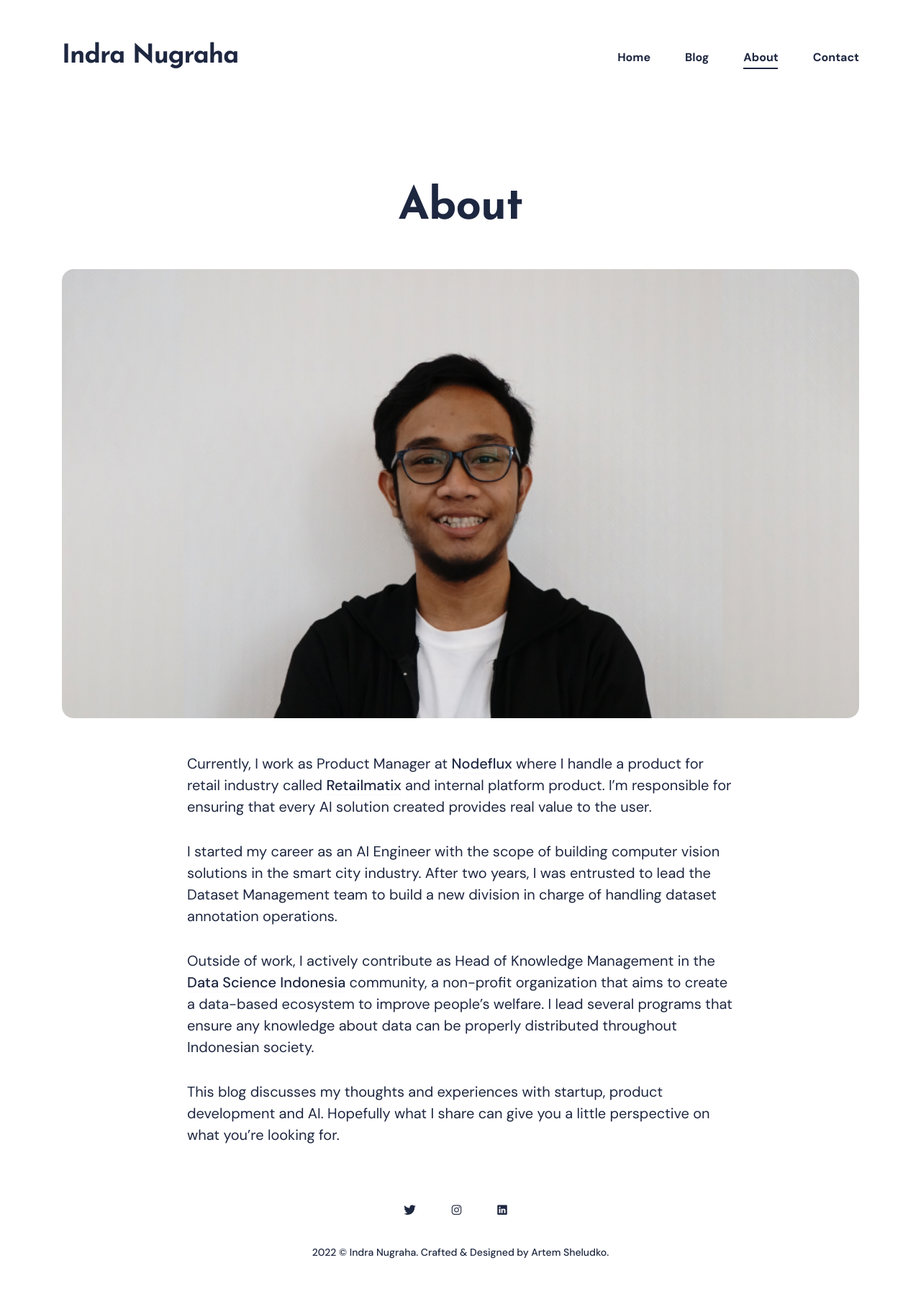
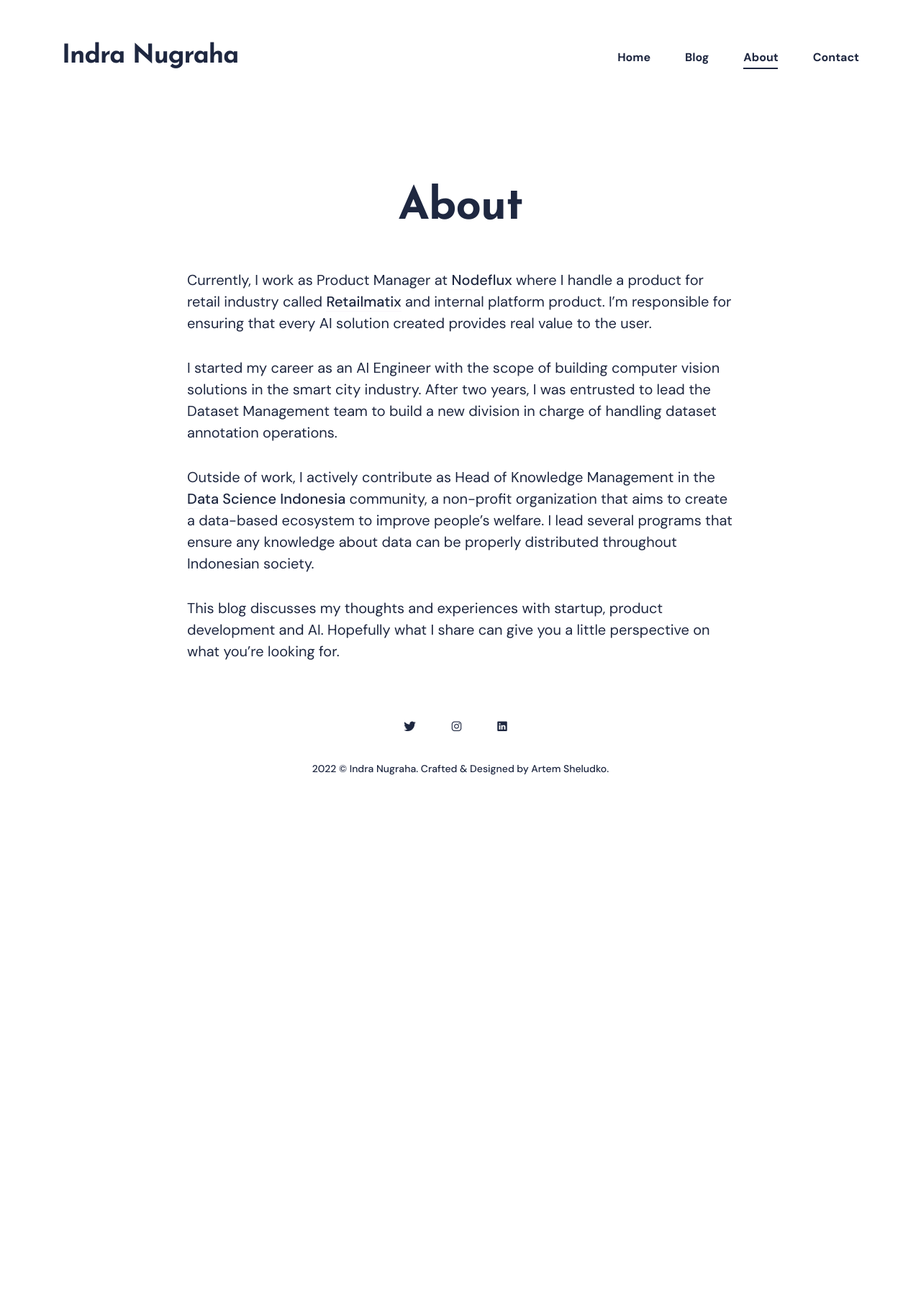
Before and after one commit to indrango/indrango.github.io, a Jekyll site: the page built from _pages/about.md, in a window 1280 px wide. Shown: the whole page at 72% size. Built offline with Jekyll 4.4.1, drawn with Linux system fonts in a browser that asks for light colours; nearby versions of some CDN libraries; after the commit the page ends 1147 px from its top, so only the background shows below that.

Commit message:
fix gemfile version & update about page

```diff
--- a/Gemfile
+++ b/Gemfile
@@ -3,3 +3,5 @@ gem "bundler"
 gem "jekyll"
 gem "jekyll-paginate"
 gem "jekyll-sitemap"
+gem "wdm"
+gem "webrick"
--- a/_pages/about.md
+++ b/_pages/about.md
@@ -2,7 +2,7 @@
 layout: page
 title: About
 permalink: /about/
-image: '/images/profile-large.png'
+# image: '/images/profile-large.png'
 ---
 
 Currently, I work as Product Manager at [Nodeflux](https://www.nodeflux.io/) where I handle a product for retail industry called [Retailmatix](https://retailmatix.com/) and internal platform product. I'm responsible for ensuring that every AI solution created provides real value to the user.
```
Also changed, not shown: Gemfile.lock.
